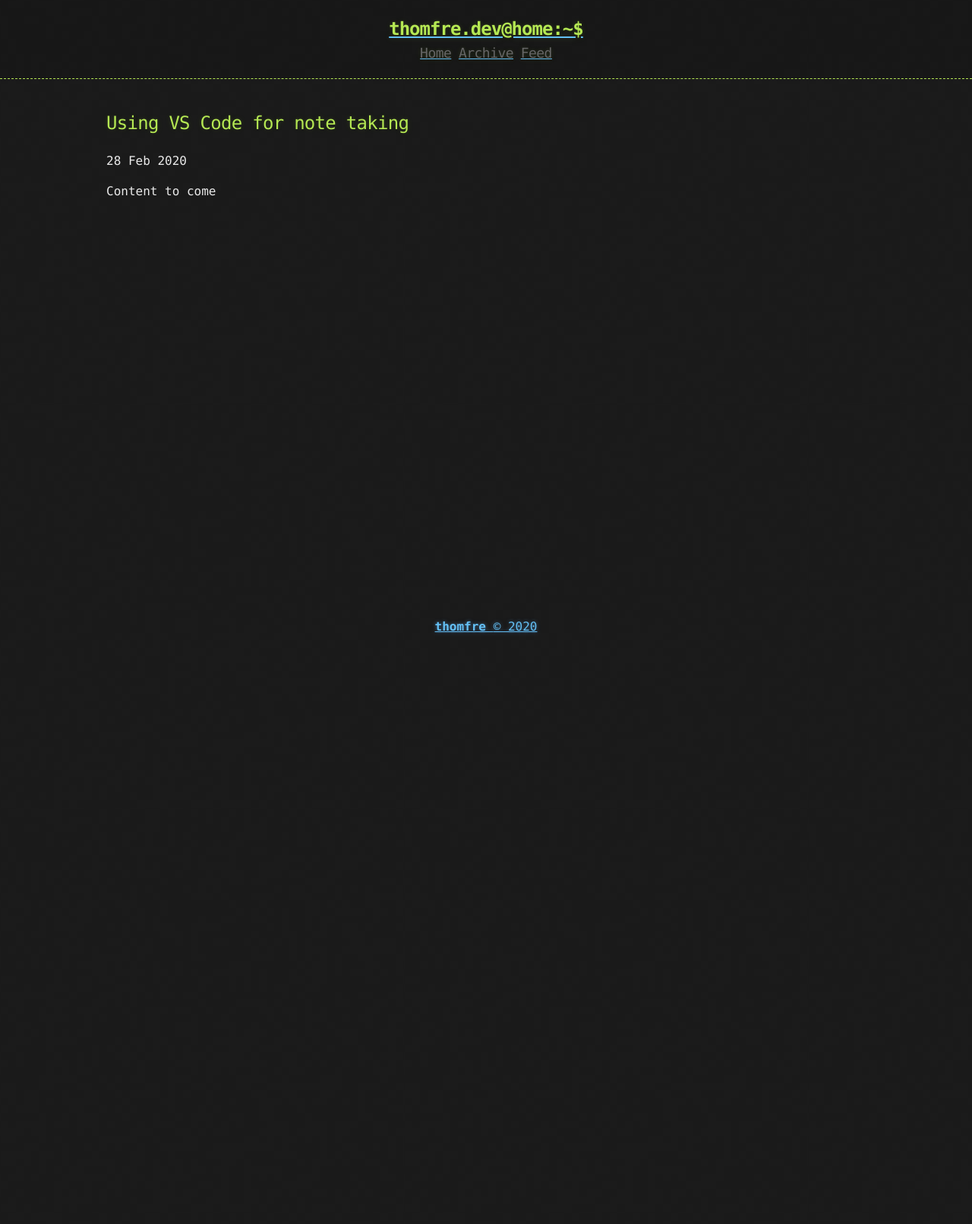
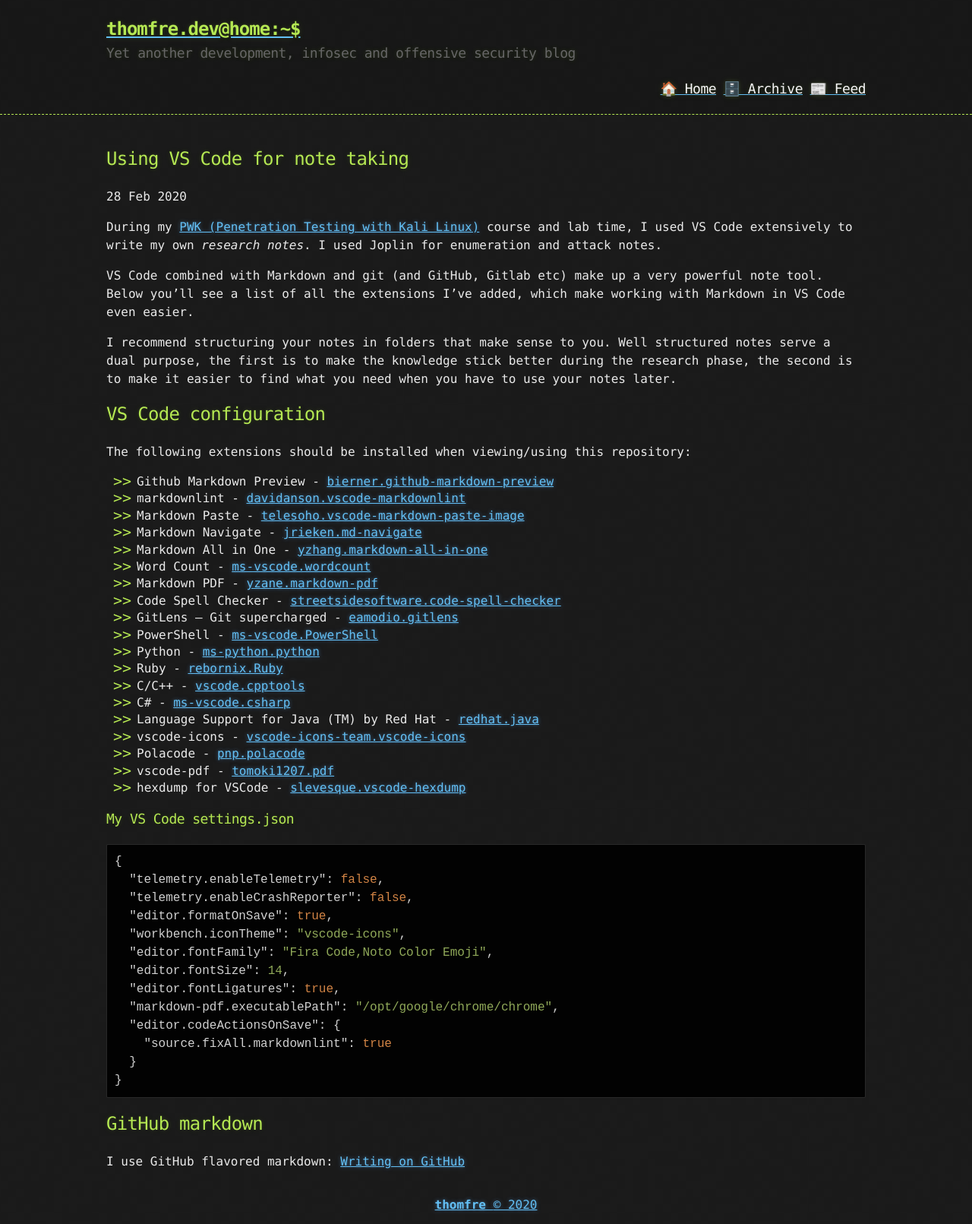
Before and after one commit to thomfre/thomfre.dev, a Jekyll site: the page built from _posts/2020-02-28-using-vs-code-for-note-taking.md, in a window 1280 px wide. Shown: the whole page at 76% size. Built offline with Jekyll 4.4.1, drawn with Linux system fonts in a browser that asks for light colours; before the commit the page ends 900 px from its top, so only the background shows below that.

Commit message:
Getting somewhere

````diff
--- a/_includes/header.html
+++ b/_includes/header.html
@@ -1,8 +1,9 @@
 <header>
-    <div>
+  <div class="container">
     <a href="{{ "/" | prepend: site.baseurl | replace: '//', '/' }}">
       <h1>{{ site.title | downcase }}@home:~$</h1>
     </a>
+    <h2>{{ site.description }}</h2>
     <div class="header-links">
       {% include links.html %}
     </div>
--- a/_includes/links.html
+++ b/_includes/links.html
@@ -1,4 +1,4 @@
 
-<a href="{{ "/" | prepend: site.baseurl | replace: '//', '/' }}"><h2 class="header-link">Home</h2></a>
-<a href="{{ "/archive" | prepend: site.baseurl | replace: '//', '/' }}"><h2 class="header-link">Archive</h2></a>
-<a href="{{ "/atom.xml" | prepend: site.baseurl | replace: '//', '/' }}"><h2 class="header-link">Feed</h2></a>
+<a href="{{ "/" | prepend: site.baseurl | replace: '//', '/' }}"><h2 class="header-link">🏠 Home</h2></a>
+<a href="{{ "/archive" | prepend: site.baseurl | replace: '//', '/' }}"><h2 class="header-link">🗄️ Archive</h2></a>
+<a href="{{ "/atom.xml" | prepend: site.baseurl | replace: '//', '/' }}"><h2 class="header-link">📰 Feed</h2></a>
--- a/_posts/2020-02-28-using-vs-code-for-note-taking.md
+++ b/_posts/2020-02-28-using-vs-code-for-note-taking.md
@@ -5,4 +5,54 @@
 published: true
 ---
 
-Content to come
+During my [PWK (Penetration Testing with Kali Linux)](https://www.offensive-security.com/pwk-oscp/) course and lab time, I used VS Code extensively to write my own _research notes_. I used Joplin for enumeration and attack notes.
+
+VS Code combined with Markdown and git (and GitHub, Gitlab etc) make up a very powerful note tool. Below you'll see a list of all the extensions I've added, which make working with Markdown in VS Code even easier.
+
+I recommend structuring your notes in folders that make sense to you. Well structured notes serve a dual purpose, the first is to make the knowledge stick better during the research phase, the second is to make it easier to find what you need when you have to use your notes later.
+
+## VS Code configuration
+
+The following extensions should be installed when viewing/using this repository:
+
+- Github Markdown Preview - [bierner.github-markdown-preview](https://marketplace.visualstudio.com/items?itemName=bierner.github-markdown-preview)
+- markdownlint - [davidanson.vscode-markdownlint](https://marketplace.visualstudio.com/items?itemName=DavidAnson.vscode-markdownlint)
+- Markdown Paste - [telesoho.vscode-markdown-paste-image](https://marketplace.visualstudio.com/items?itemName=telesoho.vscode-markdown-paste-image)
+- Markdown Navigate - [jrieken.md-navigate](https://marketplace.visualstudio.com/items?itemName=jrieken.md-navigate)
+- Markdown All in One - [yzhang.markdown-all-in-one](https://marketplace.visualstudio.com/items?itemName=yzhang.markdown-all-in-one)
+- Word Count - [ms-vscode.wordcount](https://marketplace.visualstudio.com/items?itemName=ms-vscode.wordcount)
+- Markdown PDF - [yzane.markdown-pdf](https://marketplace.visualstudio.com/items?itemName=yzane.markdown-pdf)
+- Code Spell Checker - [streetsidesoftware.code-spell-checker](https://marketplace.visualstudio.com/items?itemName=streetsidesoftware.code-spell-checker)
+- GitLens — Git supercharged - [eamodio.gitlens](https://marketplace.visualstudio.com/items?itemName=eamodio.gitlens)
+- PowerShell - [ms-vscode.PowerShell](https://marketplace.visualstudio.com/items?itemName=ms-vscode.PowerShell)
+- Python - [ms-python.python](https://marketplace.visualstudio.com/items?itemName=ms-python.python)
+- Ruby - [rebornix.Ruby](https://marketplace.visualstudio.com/items?itemName=rebornix.Ruby)
+- C/C++ - [vscode.cpptools](https://marketplace.visualstudio.com/items?itemName=ms-vscode.cpptools)
+- C# - [ms-vscode.csharp](https://marketplace.visualstudio.com/items?itemName=ms-vscode.csharp)
+- Language Support for Java (TM) by Red Hat - [redhat.java](https://marketplace.visualstudio.com/items?itemName=redhat.java)
+- vscode-icons - [vscode-icons-team.vscode-icons](https://marketplace.visualstudio.com/items?itemName=vscode-icons-team.vscode-icons)
+- Polacode - [pnp.polacode](https://marketplace.visualstudio.com/items?itemName=pnp.polacode)
+- vscode-pdf - [tomoki1207.pdf](https://marketplace.visualstudio.com/items?itemName=tomoki1207.pdf)
+- hexdump for VSCode - [slevesque.vscode-hexdump](https://marketplace.visualstudio.com/items?itemName=slevesque.vscode-hexdump)
+
+### My VS Code settings.json
+
+```json
+{
+  "telemetry.enableTelemetry": false,
+  "telemetry.enableCrashReporter": false,
+  "editor.formatOnSave": true,
+  "workbench.iconTheme": "vscode-icons",
+  "editor.fontFamily": "Fira Code,Noto Color Emoji",
+  "editor.fontSize": 14,
+  "editor.fontLigatures": true,
+  "markdown-pdf.executablePath": "/opt/google/chrome/chrome",
+  "editor.codeActionsOnSave": {
+    "source.fixAll.markdownlint": true
+  }
+}
+```
+
+## GitHub markdown
+
+I use GitHub flavored markdown: [Writing on GitHub](https://help.github.com/en/github/writing-on-github)
--- a/_sass/base.scss
+++ b/_sass/base.scss
@@ -57,18 +57,18 @@
 }
 
 .header-links {
-  text-align: center;
+  text-align: right;
 }
 
 .header-link {
   display: inline;
+  color: whitesmoke;
 }
 
 header h1 {
   font-size: 24px;
   line-height: 1.5;
   margin: 0;
-  text-align: center;
   font-weight: bold;
   font-family: Monaco, "Bitstream Vera Sans Mono", "Lucida Console", Terminal, monospace;
   color: $conifer;//$header;
````
Lines whose indentation alone changed are shown as unchanged.
